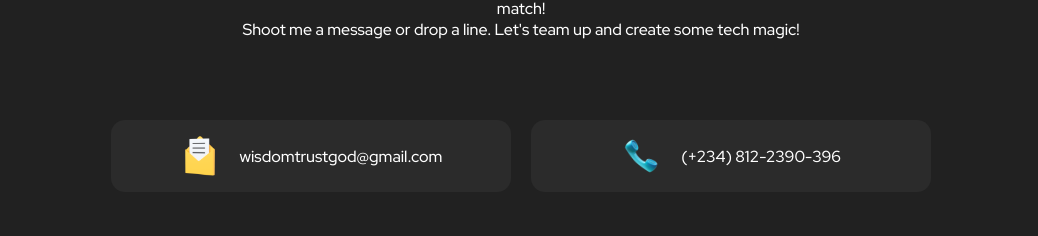
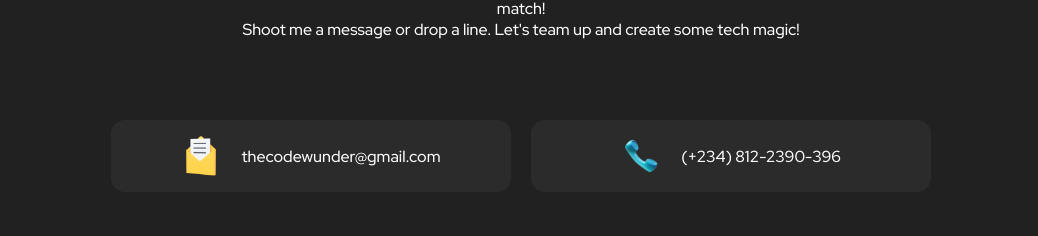
Before and after one commit to CodeWunder/CodeWunder, a React (Create React App) app: page / in a window 1280 px wide. Shown: the part 2873-3109 px from the top of the page, without its empty margins (119-1157 px from the left). Built offline with nearby package versions, Linux system fonts and the light colour scheme.

Commit message:
Update Contact.tsx

```diff
--- a/src/components/Contact/Contact.tsx
+++ b/src/components/Contact/Contact.tsx
@@ -16,7 +16,7 @@ export function Contact(){
       <div className="contacts">
         <div>
           <img src={emailIcon} alt="Email" />
-          <a href="mailto:wisdomtrustgod@gmail.com">wisdomtrustgod@gmail.com</a>
+          <a href="mailto:thecodewunder@gmail.com">thecodewunder@gmail.com</a>
         </div>
         <div>
           <img src={phoneIcon} alt="Email" />
```
